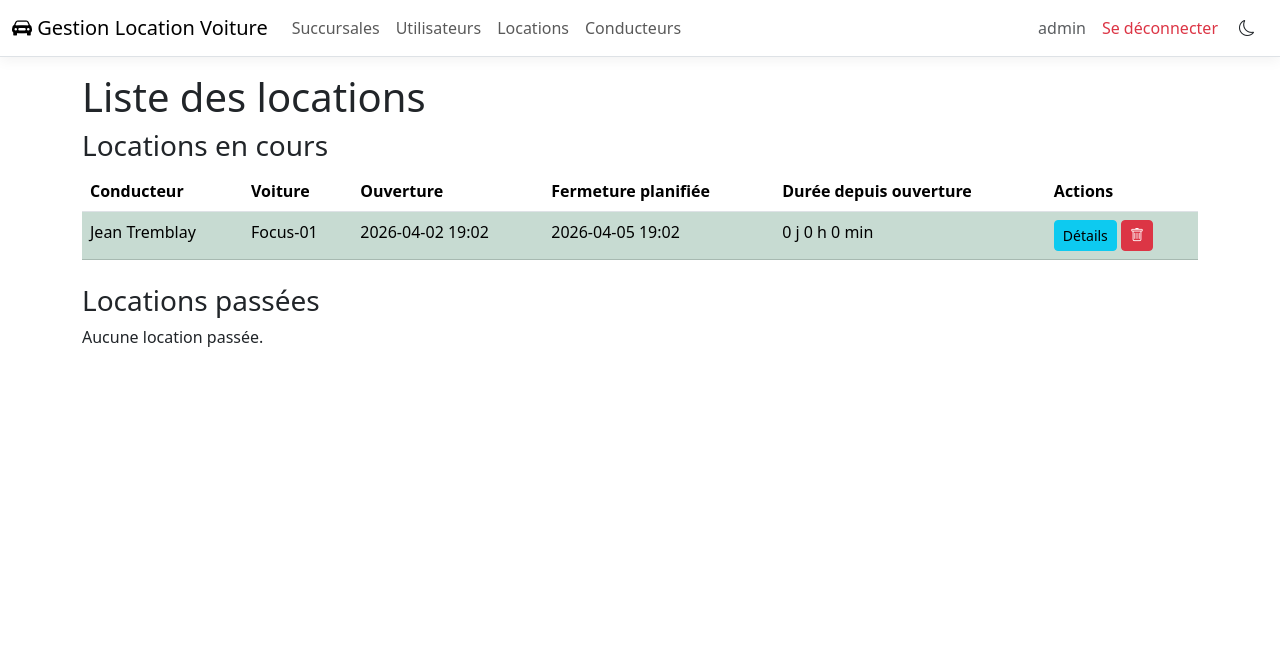
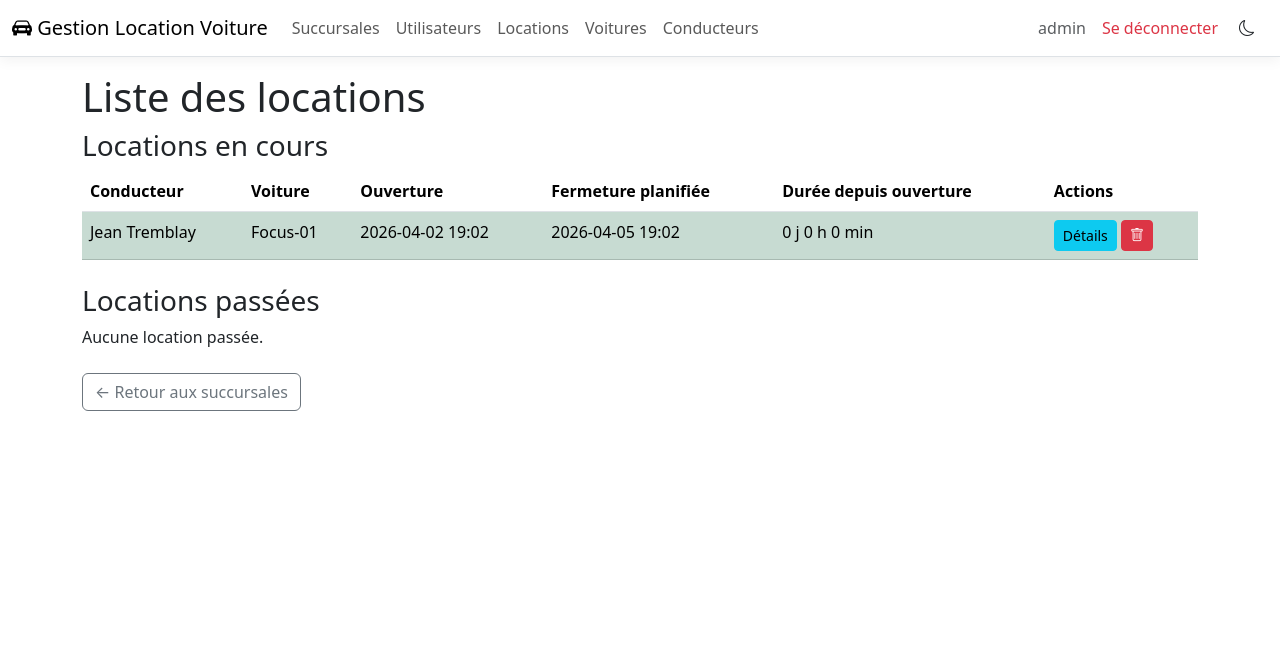
Before and after one commit to ines203/TP_DevWeb, an ASP.NET Core app: page /Location/List/1 in a window 1280 px wide. Shown: the top 651 px of the page. Run offline with ASP.NET Core 8, Linux system fonts and the light colour scheme; a user stored in the database is signed in; style sheets or scripts are compiled from the project's sources; some libraries are stand-ins or nearby versions.

Commit message:
petites corrections

```diff
--- a/TP01/Views/Location/List.cshtml
+++ b/TP01/Views/Location/List.cshtml
@@ -93,3 +93,6 @@ else
         </tbody>
     </table>
 }
+<a asp-controller="Succursale" asp-action="List" class="btn btn-outline-secondary mt-2">
+    ← Retour aux succursales
+</a>
--- a/TP01/Views/Shared/_Layout.cshtml
+++ b/TP01/Views/Shared/_Layout.cshtml
@@ -73,6 +73,11 @@
                                 </a>
                             </li>
                             <li class="nav-item">
+                                <a class="nav-link" asp-controller="Voiture" asp-action="List">
+                                    Voitures
+                                </a>
+                            </li>
+                            <li class="nav-item">
                                 <a class="nav-link" asp-controller="Conducteur" asp-action="List">
                                     Conducteurs
                                 </a>
```
Also changed, not shown: TP01/Controllers/UtilisateurController.cs (+9 -0 lines).
